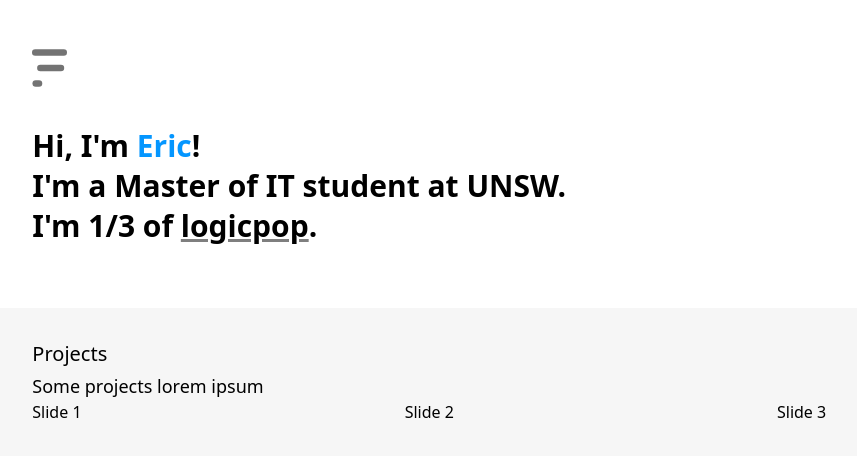
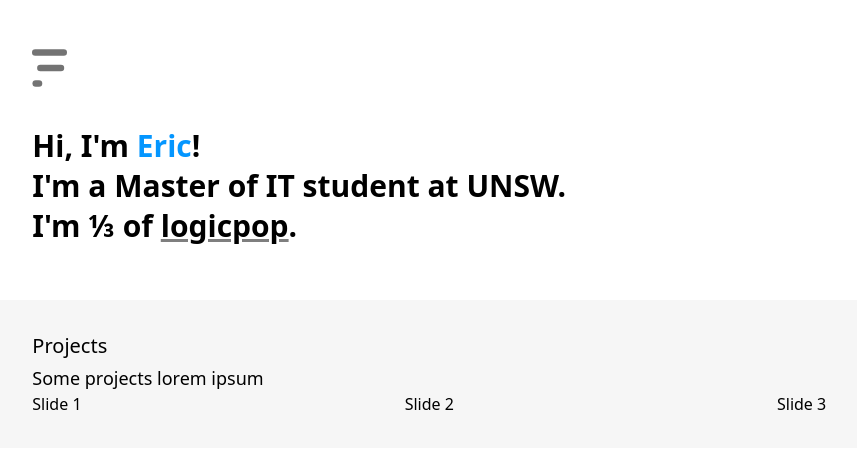
Before and after one commit to fxlui/website-v2, a Vue app: page / in a window 1280 px wide. Shown: the top 456 px of the page, without its empty margins (181-1038 px from the left). Built offline with nearby package versions, Linux system fonts and the light colour scheme.

Commit message:
header slider

```diff
--- a/package.json
+++ b/package.json
@@ -10,6 +10,7 @@
   },
   "dependencies": {
     "swiper": "^8.0.7",
+    "tiny-slider": "^2.9.4",
     "vue": "^3.2.31",
     "vue-router": "^4.0.12"
   },
@@ -24,6 +25,7 @@
     "autoprefixer": "^10.4.2",
     "eslint": "^8.5.0",
     "eslint-plugin-vue": "^8.2.0",
+    "patch-package": "^6.4.7",
     "postcss": "^8.4.8",
     "prettier": "^2.5.1",
     "tailwindcss": "^3.0.23",
--- a/src/components/sections/Greeting.vue
+++ b/src/components/sections/Greeting.vue
@@ -1,9 +1,9 @@
 <script setup lang="ts">
 import iconLogo from "../icons/iconLogo.vue";
-import { Autoplay } from "swiper";
+import { Autoplay, EffectFade } from "swiper";
 import { Swiper, SwiperSlide } from "swiper/vue";
 import "swiper/css";
-import "swiper/css/autoplay";
+import "swiper/css/effect-fade";
 </script>
 
 <template>
@@ -16,16 +16,19 @@ import "swiper/css/autoplay";
       I'm a Master of IT student at UNSW.
     </h1>
     <Swiper
+      class="py-1 w-full"
+      :modules="[Autoplay, EffectFade]"
+      :spaceBetween="30"
+      :effect="'fade'"
       :autoHeight="true"
-      :space-between="20"
-      :slidesPerView="1"
-      :direction="'vertical'"
       :loop="true"
-      :modules="[Autoplay]"
       :autoplay="{
-        delay: 2250,
+        delay: 3000,
         disableOnInteraction: false,
         pauseOnMouseEnter: true,
+      }"
+      :fadeEffect="{
+        crossFade: true,
       }"
     >
       <swiper-slide>
@@ -33,7 +36,7 @@ import "swiper/css/autoplay";
       </swiper-slide>
       <swiper-slide>
         <h1 class="text-3xl font-semibold">
-          I'm 1/3 of
+          I'm ⅓ of
           <a
             href="https://logicpop.com.au"
             target="_blank"
@@ -42,6 +45,20 @@ import "swiper/css/autoplay";
           >.
         </h1>
       </swiper-slide>
+      <swiper-slide>
+        <h1 class="text-3xl font-semibold">I listen to a lot of electropop.</h1>
+      </swiper-slide>
+      <swiper-slide>
+        <h1 class="text-3xl font-semibold">
+          I'm currently working on
+          <a
+            href="https://github.com/csesoc/Freerooms"
+            target="_blank"
+            rel="noopener noreferrer"
+            >Freerooms</a
+          >.
+        </h1>
+      </swiper-slide>
     </Swiper>
   </header>
 </template>
--- a/src/index.css
+++ b/src/index.css
@@ -4,7 +4,7 @@
 
 html,
 body {
-  @apply bg-white dark:bg-black text-black dark:text-white;
+  @apply bg-white dark:bg-black text-black dark:text-white transition-colors;
   min-height: 100vh;
 }
 
@@ -13,7 +13,11 @@ body {
 }
 
 a {
-  @apply underline hover:text-secondary transition-colors underline-offset-2 decoration-black/50 dark:decoration-white/50 hover:decoration-secondary/80;
+  @apply underline hover:text-secondary underline-offset-2 decoration-black/50 dark:decoration-white/50 hover:decoration-secondary/80;
+}
+
+.header.section {
+  padding-bottom: 1.25rem;
 }
 
 .section {
@@ -36,24 +40,16 @@ a {
   padding-left: calc(((6 / 4) / 12) * 100vw);
 }
 
-.header .swiper {
-  @apply pt-1;
-  width: 100%;
-  height: auto;
-}
-
-.header .swiper .swiper-slide {
-  height: auto !important;
-}
-
 @media only screen and (min-width: 768px) {
   .slider {
     padding-left: calc(((8 / 4) / 12) * 100vw);
   }
 }
 
-@media only screen and (min-width: 350px) and (max-width: 445px) {
-  .header .swiper .swiper-slide {
-    height: 5rem !important;
-  }
+.header .swiper-slide {
+  opacity: 0 !important;
 }
+
+.header .swiper-slide-active {
+  opacity: 1 !important;
+}
```
Also changed, not shown: 1 other file (tests, documents, lock files or other folders).
